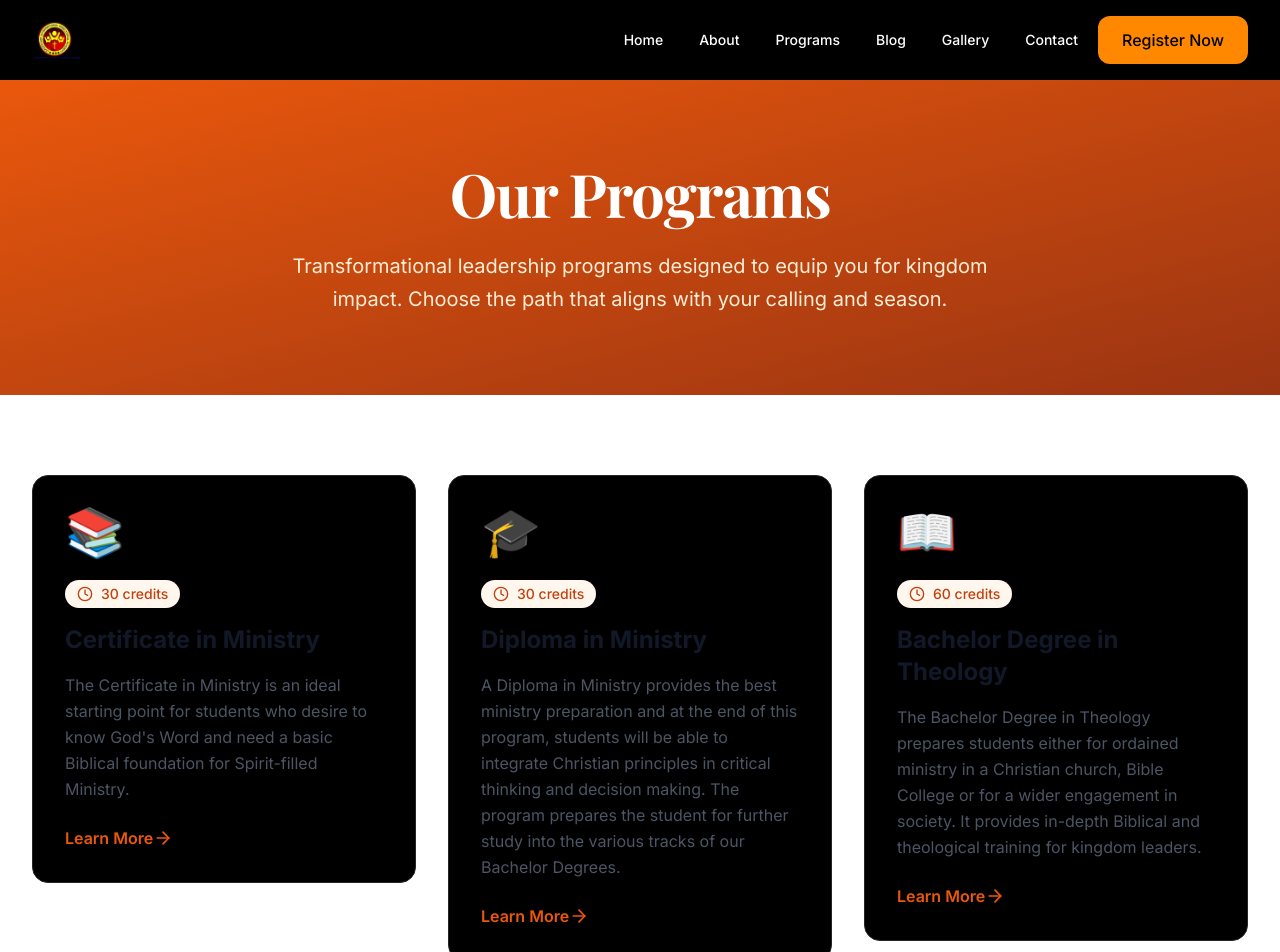
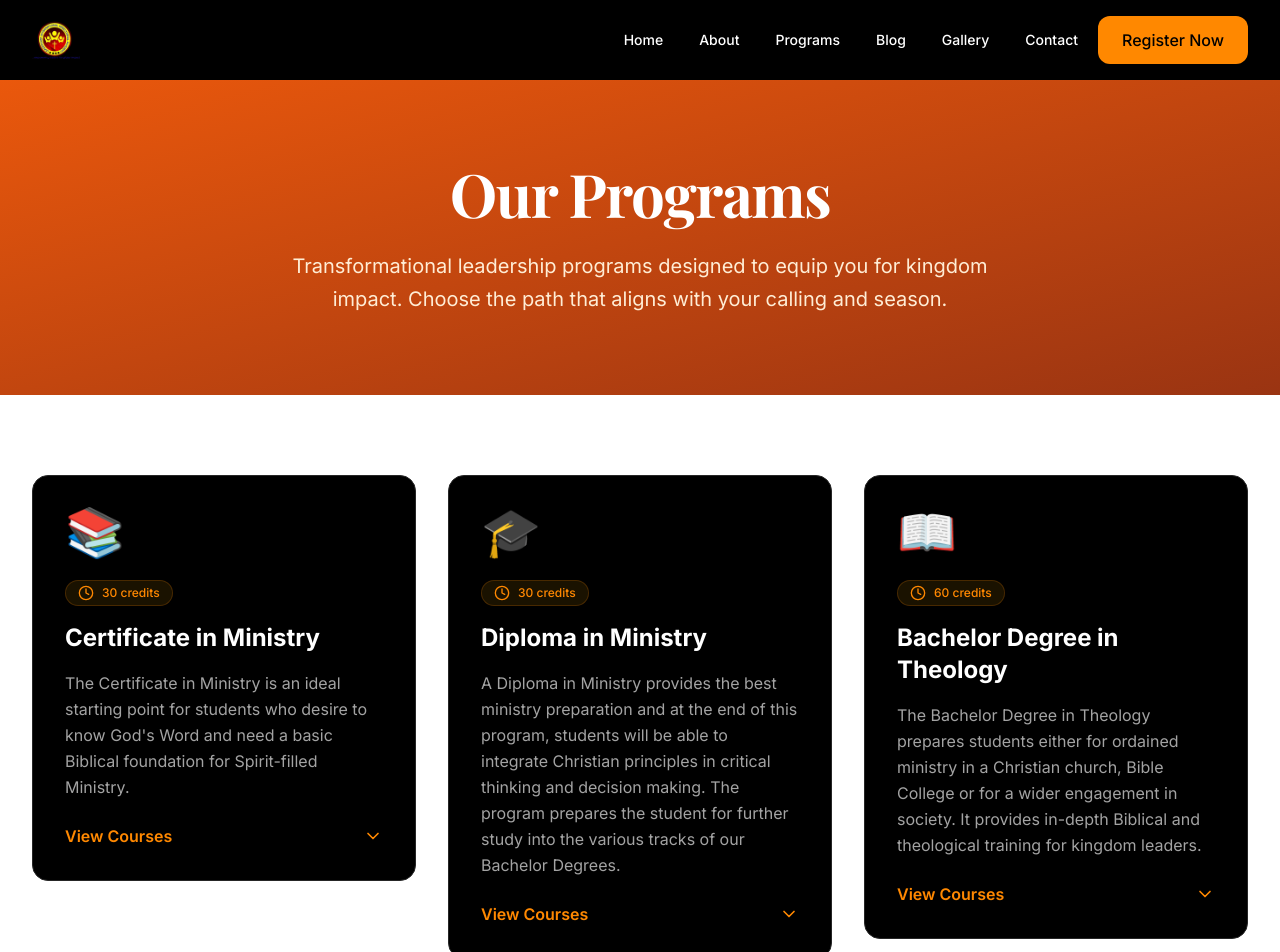
Before and after one commit to V-007-007/lima-website, a Next.js app: page /programs in a window 1280 px wide. Shown: the top 952 px of the page. Built offline with nearby package versions, Linux system fonts and the light colour scheme; a web font is replaced by a local one.

Commit message:
Update ProgramCard.tsx

```diff
--- a/src/components/ProgramCard.tsx
+++ b/src/components/ProgramCard.tsx
@@ -1,80 +1,123 @@
-import Link from 'next/link'
-import { ArrowRight, Clock } from 'lucide-react'
+'use client'
+
+import { useState } from 'react'
+import { ArrowRight, Clock, ChevronDown, ChevronUp } from 'lucide-react'
+
+interface Course {
+  code: string
+  name: string
+  credits: number
+}
 
 interface ProgramCardProps {
   title: string
   description: string
   icon: string
   duration: string
-  link: string
-  onClick?: (e: React.MouseEvent) => void
+  courses?: Course[]
   isClickable?: boolean
 }
 
-export default function ProgramCard({ title, description, icon, duration, link, onClick, isClickable }: ProgramCardProps) {
-  // If onClick is provided, render as a div instead of a Link
-  if (isClickable && onClick) {
-    return (
-      <div onClick={onClick} className="group cursor-pointer">
-        <div className="card-elevated p-8 h-full hover:scale-105 transition-transform duration-300">
-          {/* Icon */}
-          <div className="text-5xl mb-6">{icon}</div>
+export default function ProgramCard({
+  title,
+  description,
+  icon,
+  duration,
+  courses = [],
+  isClickable = false
+}: ProgramCardProps) {
+  const [isExpanded, setIsExpanded] = useState(false)
 
-          {/* Duration Badge */}
-          <div className="inline-flex items-center space-x-2 bg-primary-50 text-primary-700 px-3 py-1 rounded-full text-sm font-medium mb-4">
-            <Clock className="w-4 h-4" />
-            <span>{duration}</span>
-          </div>
-
-          {/* Title */}
-          <h3 className="text-2xl font-bold text-gray-900 mb-4 group-hover:text-primary-600 transition-colors">
-            {title}
-          </h3>
-
-          {/* Description */}
-          <p className="text-gray-600 leading-relaxed mb-6">
-            {description}
-          </p>
-
-          {/* Learn More Link */}
-          <div className="flex items-center text-primary-600 font-semibold group-hover:gap-2 transition-all">
-            <span>Learn More</span>
-            <ArrowRight className="w-5 h-5 group-hover:translate-x-1 transition-transform" />
-          </div>
-        </div>
-      </div>
-    )
+  const handleClick = () => {
+    if (isClickable && courses.length > 0) {
+      setIsExpanded(!isExpanded)
+    }
   }
 
-  // Default: render as a Link
   return (
-    <Link href={link} className="group">
-      <div className="card-elevated p-8 h-full hover:scale-105 transition-transform duration-300">
+    <div className="card-elevated transition-smooth">
+      {/* Main Card Content */}
+      <div
+        className={`p-8 ${isClickable && courses.length > 0 ? 'cursor-pointer' : ''}`}
+        onClick={handleClick}
+      >
         {/* Icon */}
         <div className="text-5xl mb-6">{icon}</div>
 
         {/* Duration Badge */}
-        <div className="inline-flex items-center space-x-2 bg-primary-50 text-primary-700 px-3 py-1 rounded-full text-sm font-medium mb-4">
+        <div className="inline-flex items-center space-x-2 badge mb-4">
           <Clock className="w-4 h-4" />
           <span>{duration}</span>
         </div>
 
         {/* Title */}
-        <h3 className="text-2xl font-bold text-gray-900 mb-4 group-hover:text-primary-600 transition-colors">
+        <h3 className="text-2xl font-bold text-white mb-4 hover:text-primary transition-smooth">
           {title}
         </h3>
 
         {/* Description */}
-        <p className="text-gray-600 leading-relaxed mb-6">
+        <p className="text-muted leading-relaxed mb-6">
           {description}
         </p>
 
-        {/* Learn More Link */}
-        <div className="flex items-center text-primary-600 font-semibold group-hover:gap-2 transition-all">
-          <span>Learn More</span>
-          <ArrowRight className="w-5 h-5 group-hover:translate-x-1 transition-transform" />
+        {/* Expand Indicator or Learn More */}
+        {isClickable && courses.length > 0 ? (
+          <div className="flex items-center justify-between text-primary font-semibold">
+            <span>View Courses</span>
+            {isExpanded ? (
+              <ChevronUp className="w-5 h-5" />
+            ) : (
+              <ChevronDown className="w-5 h-5" />
+            )}
+          </div>
+        ) : (
+          <div className="flex items-center text-primary font-semibold group hover:gap-2 transition-all">
+            <span>Learn More</span>
+            <ArrowRight className="w-5 h-5 group-hover:translate-x-1 transition-transform" />
+          </div>
+        )}
+      </div>
+
+      {/* Expandable Courses Table */}
+      {isClickable && courses.length > 0 && (
+        <div
+          className={`transition-all duration-300 overflow-hidden ${
+            isExpanded ? 'max-h-[1000px] opacity-100' : 'max-h-0 opacity-0'
+          }`}
+        >
+          <div className="px-8 pb-8 border-t border-[#262626] pt-6">
+            <h4 className="text-lg font-semibold text-white mb-4">Course List</h4>
+            <div className="overflow-x-auto">
+              <table className="w-full">
+                <thead>
+                  <tr className="border-b border-[#262626]">
+                    <th className="text-left py-3 px-4 text-sm font-semibold text-white">Code</th>
+                    <th className="text-left py-3 px-4 text-sm font-semibold text-white">Course Name</th>
+                    <th className="text-right py-3 px-4 text-sm font-semibold text-white">Credits</th>
+                  </tr>
+                </thead>
+                <tbody>
+                  {courses.map((course, index) => (
+                    <tr key={index} className="border-b border-[#262626]/50 hover:bg-[#0a0a0a] transition-smooth">
+                      <td className="py-3 px-4 text-sm text-primary font-mono">{course.code}</td>
+                      <td className="py-3 px-4 text-sm text-muted">{course.name}</td>
+                      <td className="py-3 px-4 text-sm text-right text-white">{course.credits}</td>
+                    </tr>
+                  ))}
+                </tbody>
+                <tfoot>
+                  <tr className="border-t border-[#262626]">
+                    <td colSpan={2} className="py-3 px-4 text-sm font-semibold text-white">Total Credits</td>
+                    <td className="py-3 px-4 text-sm text-right font-bold text-primary">
+                      {courses.reduce((sum, course) => sum + course.credits, 0)}
+                    </td>
+                  </tr>
+                </tfoot>
+              </table>
+            </div>
+          </div>
         </div>
-      </div>
-    </Link>
+      )}
+    </div>
   )
 }
```
